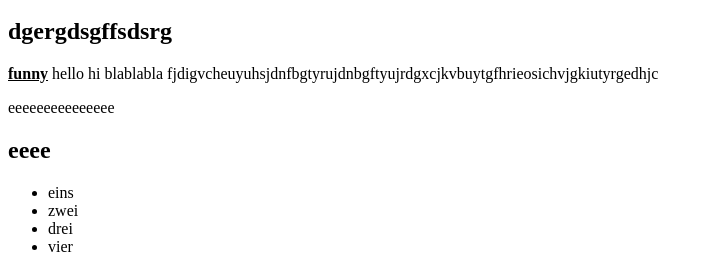
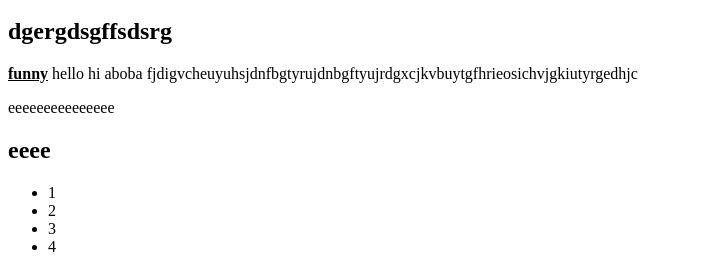
Before and after one commit to astin190/funny-website, a plain HTML site: page index.html in a window 1280 px wide. Shown: the part 136-405 px from the top of the page, without its empty margins (0-713 px from the left). Drawn offline with Linux system fonts and the light colour scheme.

Commit message:
Update index.html

```diff
--- a/index.html
+++ b/index.html
@@ -11,16 +11,16 @@
 <img src="potato.jpg" width="500" height="122" alt="potato image">
 <section>
 	<h2>dgergdsgffsdsrg</h2>
-	<p><u><b>funny</b></u> hello hi blablabla fjdigvcheuyuhsjdnfbgtyrujdnbgftyujrdgxcjkvbuytgfhrieosichvjgkiutyrgedhjc</p>
+	<p><u><b>funny</b></u> hello hi aboba fjdigvcheuyuhsjdnfbgtyrujdnbgftyujrdgxcjkvbuytgfhrieosichvjgkiutyrgedhjc</p>
 	<p>eeeeeeeeeeeeeee</p>
 </section>
 <secton>
 	<h2>eeee</h2>
 	<ul>
-		<li>eins</li>
-		<li>zwei</li>
-		<li>drei</li>
-		<li>vier</li>
+		<li>1</li>
+		<li>2</li>
+		<li>3</li>
+		<li>4</li>
 	</ul>
 </section>
 	<p>eeeeeeeeeeeee<br>aaaaaaaaaaaaaaaaaaaaaa</p>
```
